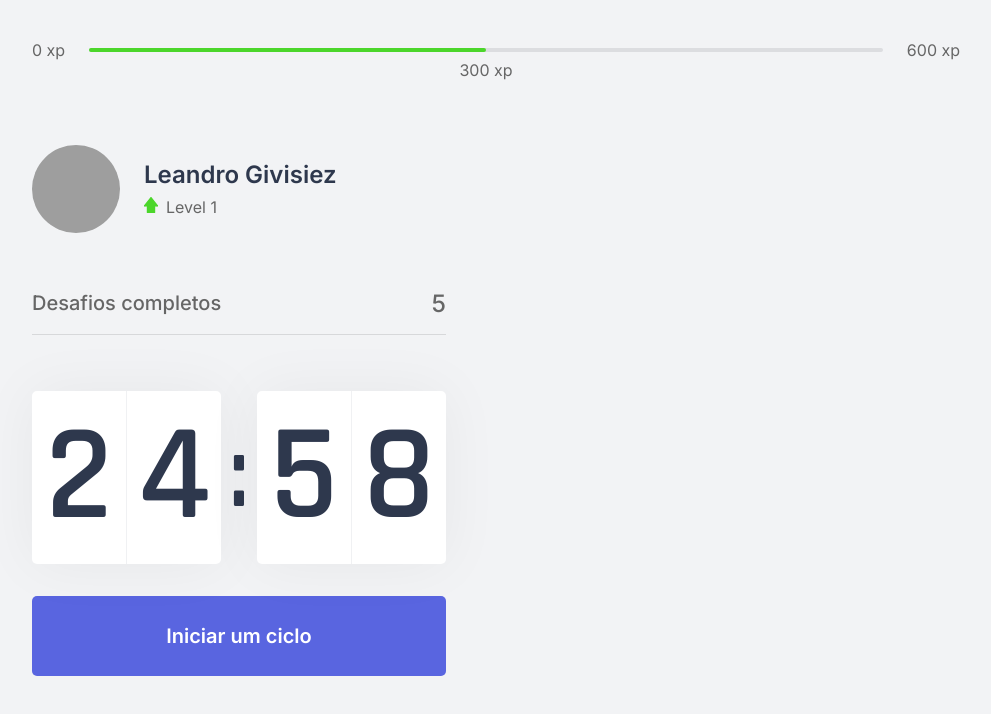
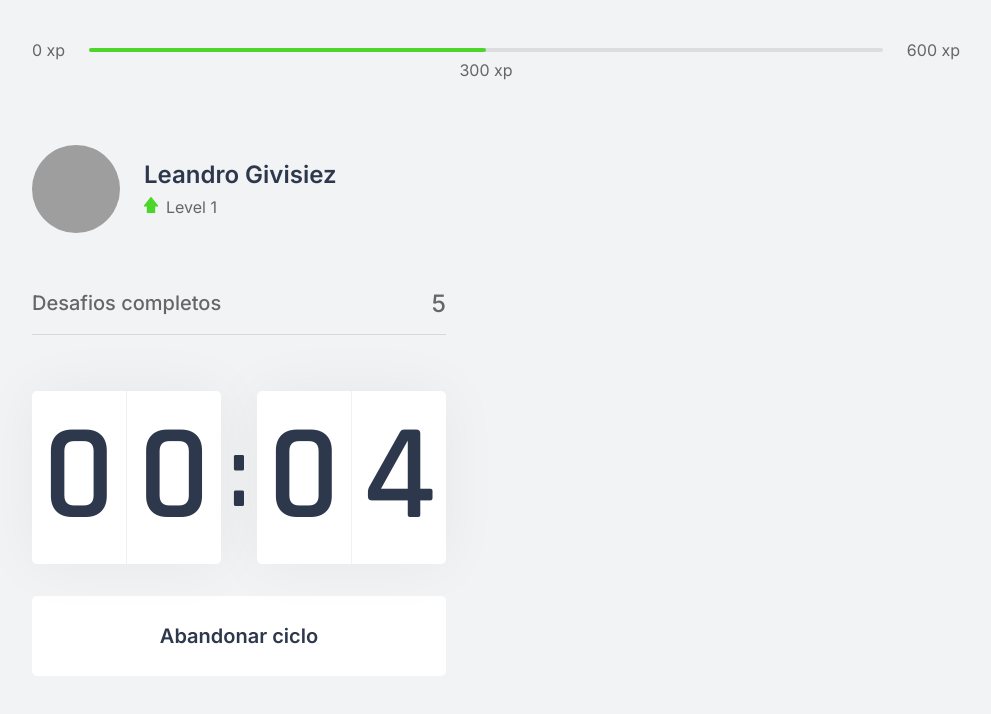
Before and after one commit to givisiez/getsup, a Next.js app: page / in a window 1280 px wide. Both pictures are taken after a click on the button "Iniciar um ciclo". Shown: the top 714 px of the page, without its empty margins (144-1135 px from the left). Built offline with nearby package versions, Linux system fonts and the light colour scheme; grey boxes are pictures that could not be loaded.

Commit message:
Countdown
Inserido contador

```diff
--- a/src/components/Cowntdown.tsx
+++ b/src/components/Cowntdown.tsx
@@ -1,9 +1,20 @@
 import { useState, useEffect } from 'react';
 import styles from '../styles/components/Countdown.module.css';
 
+/**
+* Important information is highlighted
+* ! Deprecated method, do no t use
+* ? Should this method be exposed is the plublic API
+* TODO: refacator this merhod so that it onforms the API
+* @param myParam The parameter for this method
+*/
+
+let countdownTimeout: NodeJS.Timeout;
+
 export function Countdown() {
-    const [time, setTime] = useState(25 * 60);
-    const [active, setActive] = useState(false);
+    const [time, setTime] = useState(0.1 * 60);
+    const [isActive, setIsActive] = useState(false);
+    const [hasFinished, setHasFinished] = useState(false);
 
     const minutes = Math.floor(time / 60);
     const seconds = time % 60;
@@ -12,16 +23,26 @@ export function Countdown() {
     const [secondLeft, secondRight] = String(seconds).padStart(2, '0').split('');
 
     function startCountdown() {
-        setActive(true);
+        setIsActive(true);
+    }
+
+    function resetCountdown() {
+        clearTimeout(countdownTimeout)
+        setIsActive(false);
+        setTime(25*60);
     }
 
     useEffect(() => {
-        if (active && time > 0) {
-            setTimeout(() => {
+        if (isActive && time > 0) {
+            countdownTimeout = setTimeout(() => {
                 setTime(time - 1);
             }, 1000)
+        } else if (isActive && time === 0) {
+            // console.log('finalizou');
+            setHasFinished(true);
+            setIsActive(false);
         }
-    }, [active, time]);
+    }, [isActive, time]);
 
     return (
         <div>
@@ -37,6 +58,25 @@ export function Countdown() {
                 </div>
             </div>
 
+            { hasFinished ? (
+               <button
+                    disabled
+                    className={ styles.countdownButton }
+                    >
+                    Ciclo encerrado
+                </button>
+            ) : (
+              <>
+                  { isActive ? (
+                      <button
+                          type="button"
+                          className={ `${ styles.countdownButton } ${ styles.countdownButtonAvtive }` }
+                          onClick={ resetCountdown }
+                      >
+                      Abandonar ciclo
+                  </button>
+                  ) : (
+
                       <button
                           type="button"
                           className={ styles.countdownButton }
@@ -44,6 +84,9 @@ export function Countdown() {
                       >
                           Iniciar um ciclo
                       </button>
+                  )}
+              </>
+            )}
         </div>
     );
 }
--- a/src/styles/components/Countdown.module.css
+++ b/src/styles/components/Countdown.module.css
@@ -49,6 +49,9 @@
     border: 0;
     border-radius: 5px;
 
+    outline: 0px auto -webkit-focus-ring-color;
+    outline-offset: 0px;
+
     background: var(--blue);
     color: var(--white);
 
@@ -58,6 +61,23 @@
     transition: background-color 0.2s;
 }
 
-.countdownButton:hover {
+.countdownButton:not(:disabled):hover {
     background: var(--blue-dark);
 }
+
+.countdownButtonAvtive {
+    background: var(--white);
+    color: var(--title);
+}
+
+.countdownButtonAvtive:not(:disabled):hover {
+    background: var(--red);
+    color: var(--white);
+}
+
+.countdownButton:disabled {
+    background: var(--white);
+    color: var(--text);
+    cursor: not-allowed;
+    border-bottom: 5px solid var(--green);
+}
```
Lines whose indentation alone changed are shown as unchanged.
